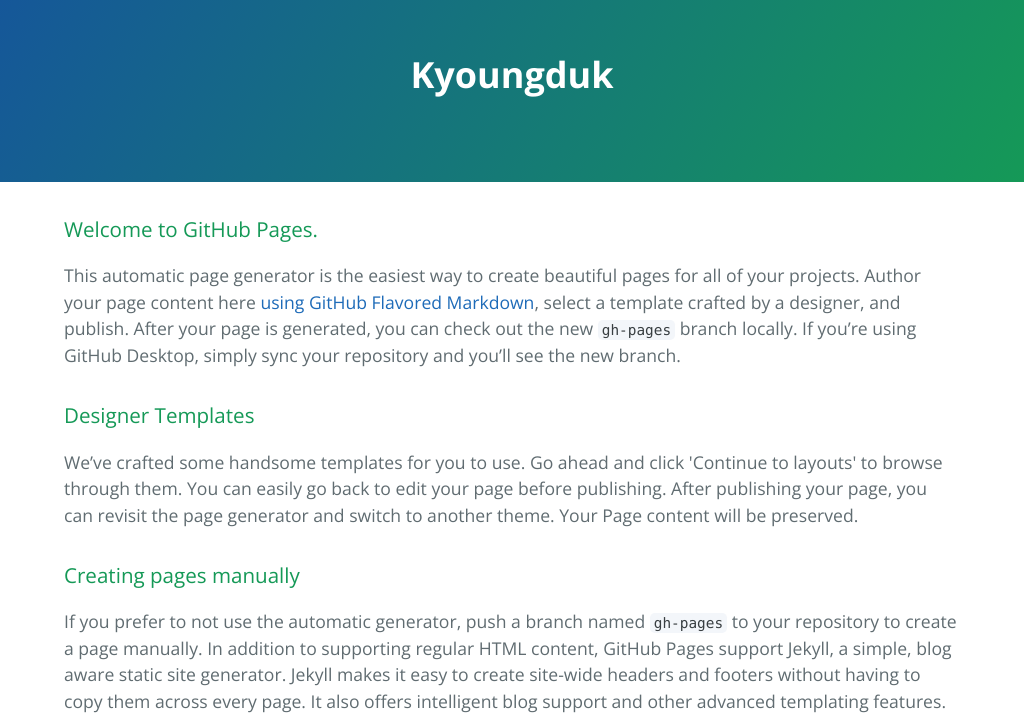
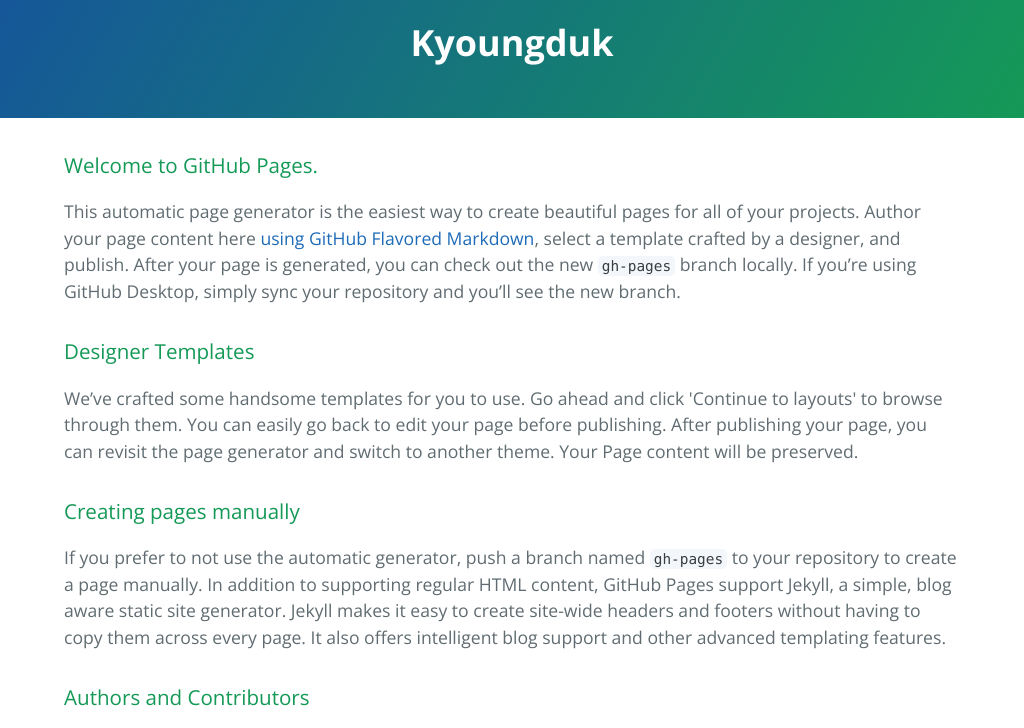
Before and after one commit to kyoungduk/kyoungduk, a plain HTML site: page index.html in a window 1024 px wide. Shown: the top 728 px of the page. Drawn offline with nearby package versions, Linux system fonts and the light colour scheme.

Commit message:
Update stylesheet.css

```diff
--- a/stylesheets/stylesheet.css
+++ b/stylesheets/stylesheet.css
@@ -61,15 +61,15 @@ a {
 
 @media screen and (min-width: 64em) {
   .page-header {
-    padding: 5rem 6rem; } }
+    padding: 1rem 2rem; } }
 
 @media screen and (min-width: 42em) and (max-width: 64em) {
   .page-header {
-    padding: 3rem 4rem; } }
+    padding: 1rem 2rem; } }
 
 @media screen and (max-width: 42em) {
   .page-header {
-    padding: 2rem 1rem; } }
+    padding: 1rem 2rem; } }
 
 .project-name {
   margin-top: 0;
```
